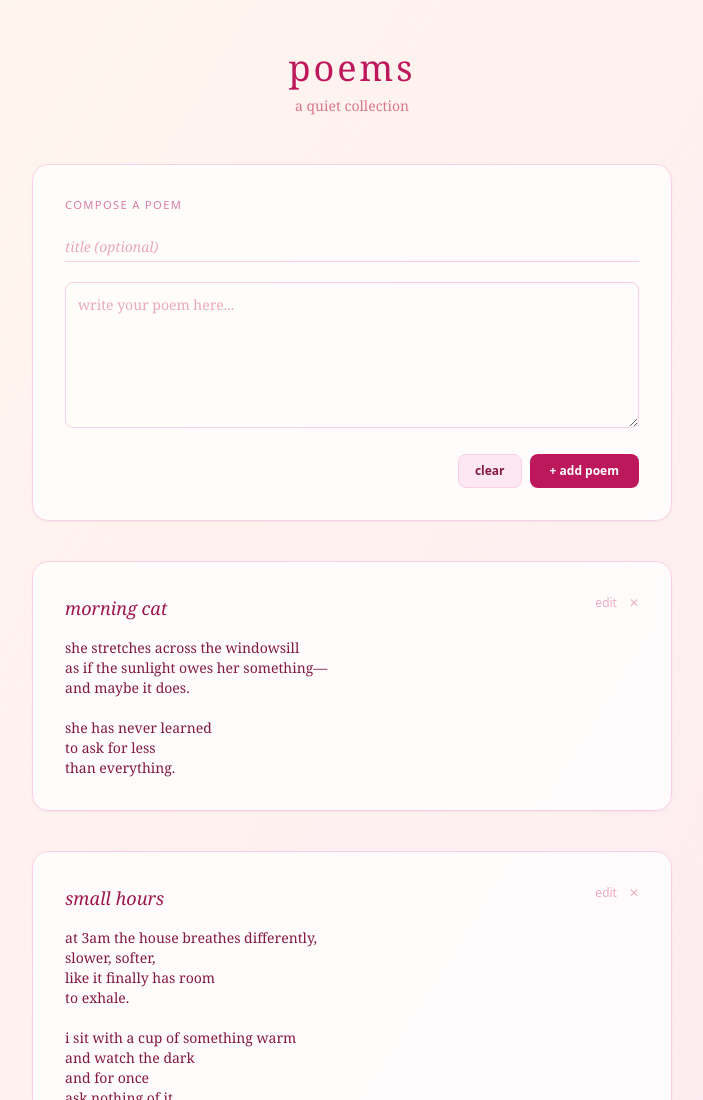
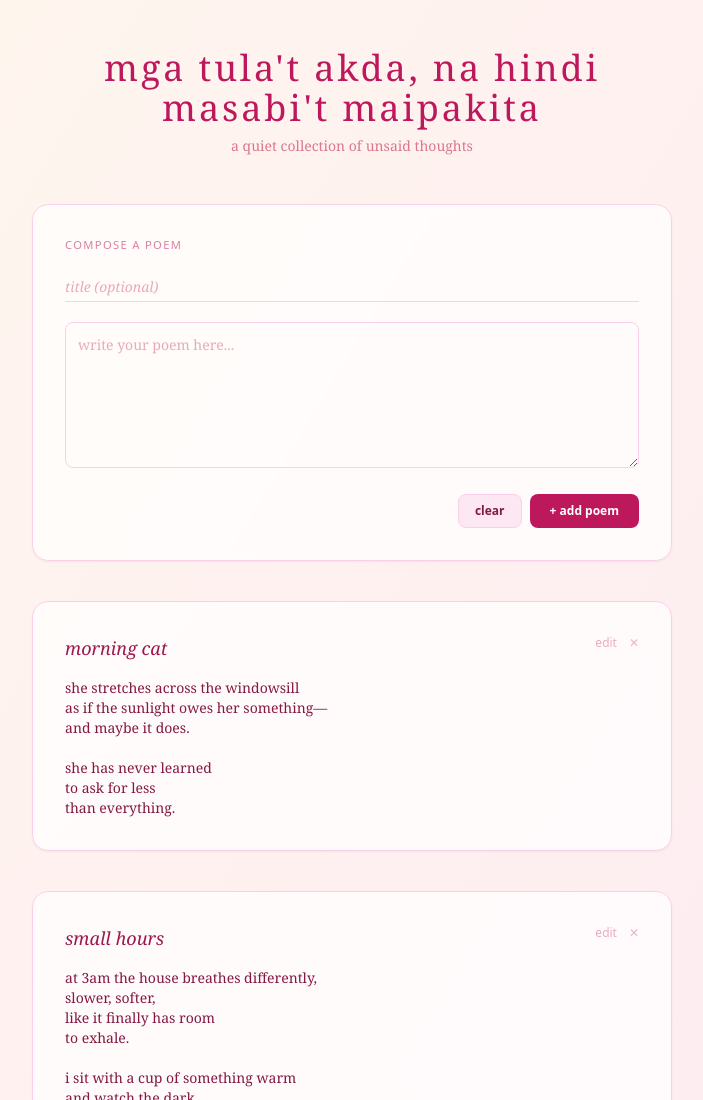
Before and after one commit to soraqx/funni-stuff-, a website: page poems.html in a window 1280 px wide. Shown: the top 1100 px of the page, without its empty margins (288-991 px from the left). Drawn offline with nearby package versions, Linux system fonts and the light colour scheme.

Commit message:
✨clean

```diff
--- a/poems.html
+++ b/poems.html
@@ -238,8 +238,9 @@
     <div class="container mx-auto px-4 py-12 max-w-2xl">
 
         <header class="text-center mb-12">
-            <h1 class="text-4xl font-light mb-2 page-title" style="letter-spacing: 0.08em;">poems</h1>
-            <p class="text-sm page-subtitle">a quiet collection</p>
+            <h1 class="text-4xl font-light mb-2 page-title" style="letter-spacing: 0.08em;">mga tula't akda, na hindi
+                masabi't maipakita</h1>
+            <p class="text-sm page-subtitle">a quiet collection of unsaid thoughts</p>
         </header>
 
         <!-- Compose section -->
```
